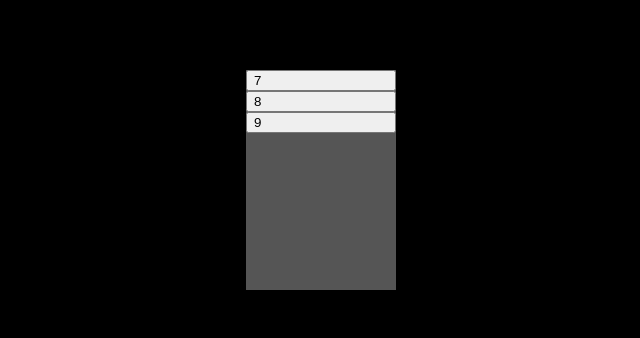
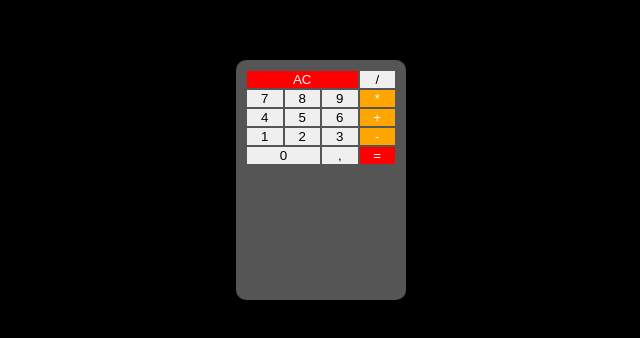
Before and after one commit to CardosoRepository/calculator, a SvelteKit app: page / in a window 1280 px wide. Shown: the part 228-566 px from the top of the page, without its empty margins (319-959 px from the left). Built offline with nearby package versions, Linux system fonts and the light colour scheme.

Commit message:
Buttons and rows implemented

```diff
--- a/src/components/Button.svelte
+++ b/src/components/Button.svelte
@@ -1,11 +1,36 @@
 <script lang="ts">
     export let text = '';
+    export let triple = false;
+    export let double = false;
+    export let operation = false;
+    export let highlight = false;
 </script>
 
-<button class="button">{text}</button>
+<!-- <button class={`button ${triple ? 'triple' : ''}`}>{text}</button> -->
+<button class="button" class:triple class:double class:operation class:highlight>{text}</button>
 
 <style>
     .button {
-        display: flex;
+        margin: 0;
+        border: 1px solid var(--background-color);
+        flex-basis: 25%;
+    }
+
+    .triple {
+        flex-basis: 75%;
+    }
+
+    .double {
+        flex-basis: 50%;
+    }
+
+    .operation {
+        background-color: orange;
+        color: white;
+    }
+
+    .highlight {
+        background-color: red;
+        color: white;
     }
 </style>
--- a/src/components/Calculator.svelte
+++ b/src/components/Calculator.svelte
@@ -1,11 +1,36 @@
 <script>
+	import Row from './Row.svelte';
     import Button from "./Button.svelte";
 </script>
 
 <div class="calculator">
-    <Button text = "7"/>
-    <Button text = "8"/>
-    <Button text = "9"/>
+    <Row>
+        <Button text = "AC" triple highlight/>
+        <Button text = "/"/>
+    </Row>
+    <Row>
+        <Button text = "7"/>
+        <Button text = "8"/>
+        <Button text = "9"/>
+        <Button text = "*" operation/>
+    </Row>
+    <Row>
+        <Button text = "4"/>
+        <Button text = "5"/>
+        <Button text = "6"/>
+        <Button text = "+" operation/>
+    </Row>
+    <Row>
+        <Button text = "1"/>
+        <Button text = "2"/>
+        <Button text = "3"/>
+        <Button text = "-" operation/>
+    </Row>
+    <Row>
+        <Button double text = "0"/>
+        <Button text = ","/>
+        <Button text = "=" highlight/>
+    </Row>
 </div>
 
 <style>
@@ -13,6 +38,8 @@
         background-color: var(--background-color);
         height: 220px;
         width: 150px;
+        padding: 10px;
+        border-radius: 10px;
         display: flex;
         flex-direction: column;
     }
--- /dev/null
+++ b/src/components/Row.svelte
@@ -0,0 +1,9 @@
+<div class="custom-row">
+    <slot />
+</div>
+
+<style>
+    .custom-row {
+        display: flex;
+    }
+</style>
```
